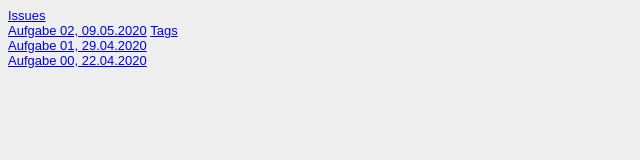
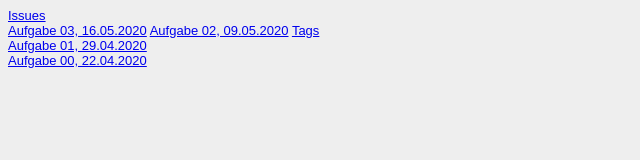
Before and after one commit to Lauserbub/GIS_SoSe_2020, a plain HTML site: page Steckbrief/steckbrief.htm in a window 1280 px wide. Shown: the whole page, without its empty margins (0-640 px from the left). Drawn offline with Linux system fonts and the light colour scheme.

Commit message:
aufgabe03

```diff
--- a/Steckbrief/steckbrief.htm
+++ b/Steckbrief/steckbrief.htm
@@ -15,6 +15,7 @@ body {
 	<!-- Hier die Links zu den gelösten Aufgaben einstellen, aktuelle oben, alte stehen lassen! Format: Aufgabenbezeichnung, Datum -->
 	<a href="https://github.com/Lauserbub/GIS_SoSe_2020/issues" target="_blank" >Issues</a> <br>
 
+	<a href="https://lauserbub.github.io/GIS_SoSe_2020/Aufgabe03/portfolio.html" target="_blank" >Aufgabe 03, 16.05.2020</a>
 	<a href="https://lauserbub.github.io/GIS_SoSe_2020/Aufgabe02/portfolio.html" target="_blank" >Aufgabe 02, 09.05.2020</a>
 	<a href="https://lauserbub.github.io/GIS_SoSe_2020/Aufgabe02/tags_used.html" target="_blank" >Tags</a> <br>
 	<a href="https://lauserbub.github.io/GIS_SoSe_2020/Aufgabe01/index.html" target="_blank" >Aufgabe 01, 29.04.2020</a> <br>
```
